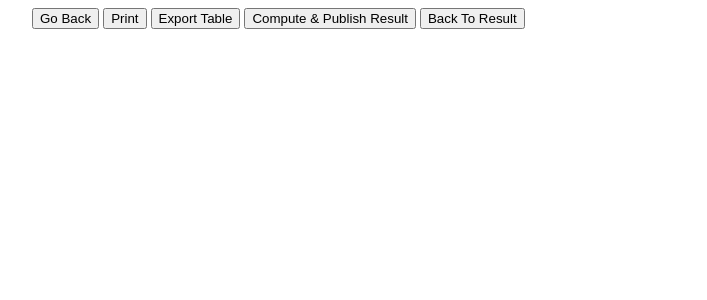
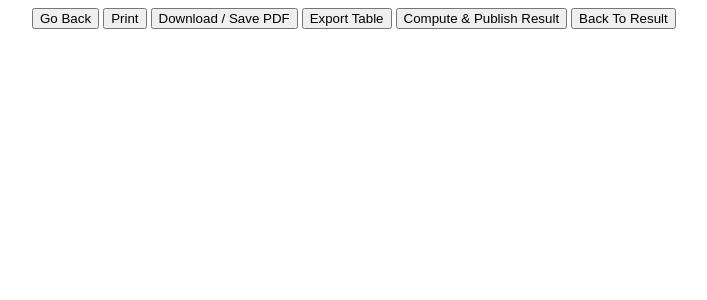
Before and after one commit to SagsMan/Rock-Side-Unique-Academy-, a PHP site: page /sources/global/page-icon.php in a window 1280 px wide. Shown: the top 300 px of the page, without its empty margins (16-723 px from the left). Run offline with PHP 8.4, Linux system fonts and the light colour scheme; data that the repository does not hold is empty.

Commit message:
Add report card PDF save action

```diff
--- a/sources/global/page-icon.php
+++ b/sources/global/page-icon.php
@@ -49,6 +49,12 @@
 					display-none printer-icon me-10 mb-10" onclick="printDiv('fobrain-print')">
 					<i class="fas fa-print label-icon"></i>
 						Print
+					</button>
+
+					<button class="btn btn-success btn-label waves-light
+					display-none printer-icon me-10 mb-10" onclick="downloadResultPdf('fobrain-print')">
+					<i class="fas fa-file-pdf label-icon"></i>
+						Download / Save PDF
 					</button>
 
 					<button class="btn btn-dark btn-label waves-light
@@ -136,4 +142,13 @@
 
 			}
 
+			function downloadResultPdf(divID) {
+				/*
+				 * Use the browser's native print-to-PDF flow. It preserves the
+				 * report-card CSS, images and signatures without adding a
+				 * fragile third-party PDF dependency to the school system.
+				 */
+				printDiv(divID);
+			}
+
 		</script>
```
